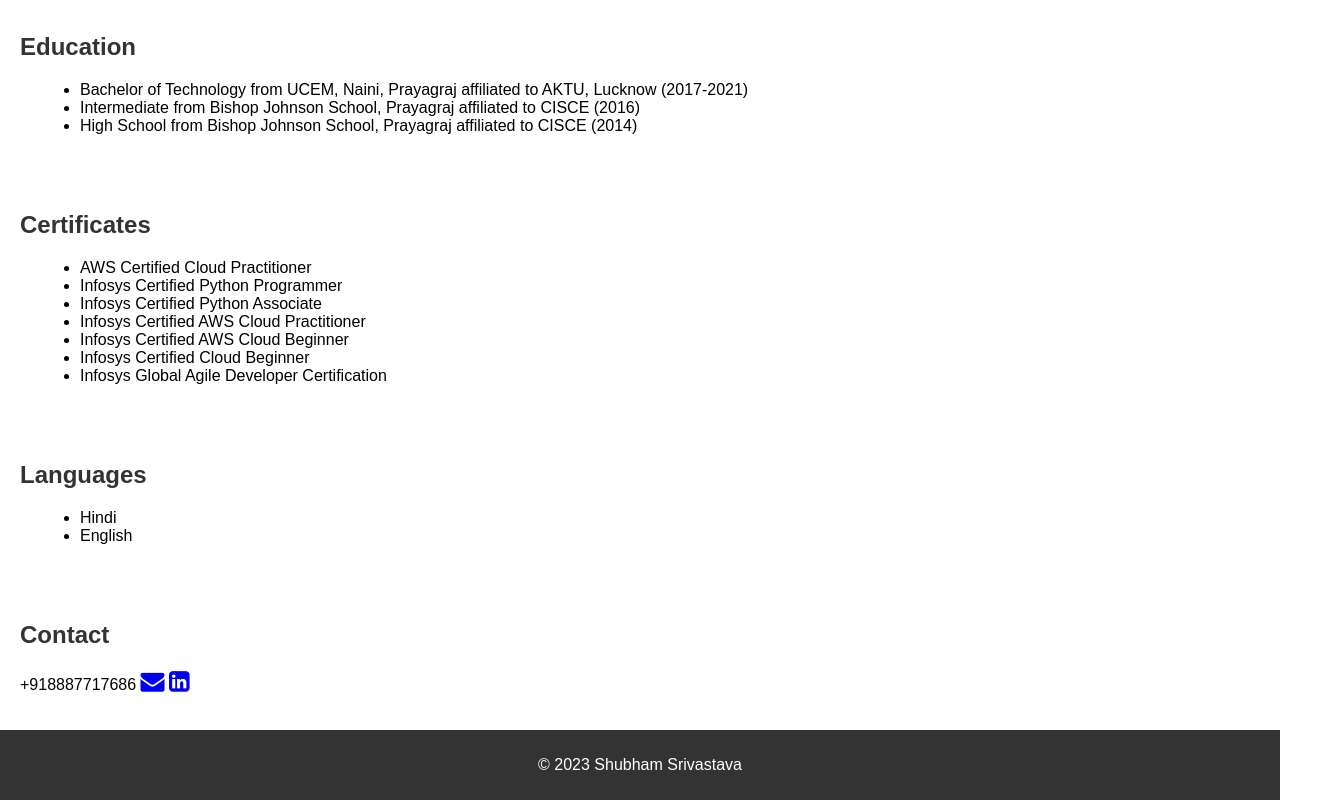
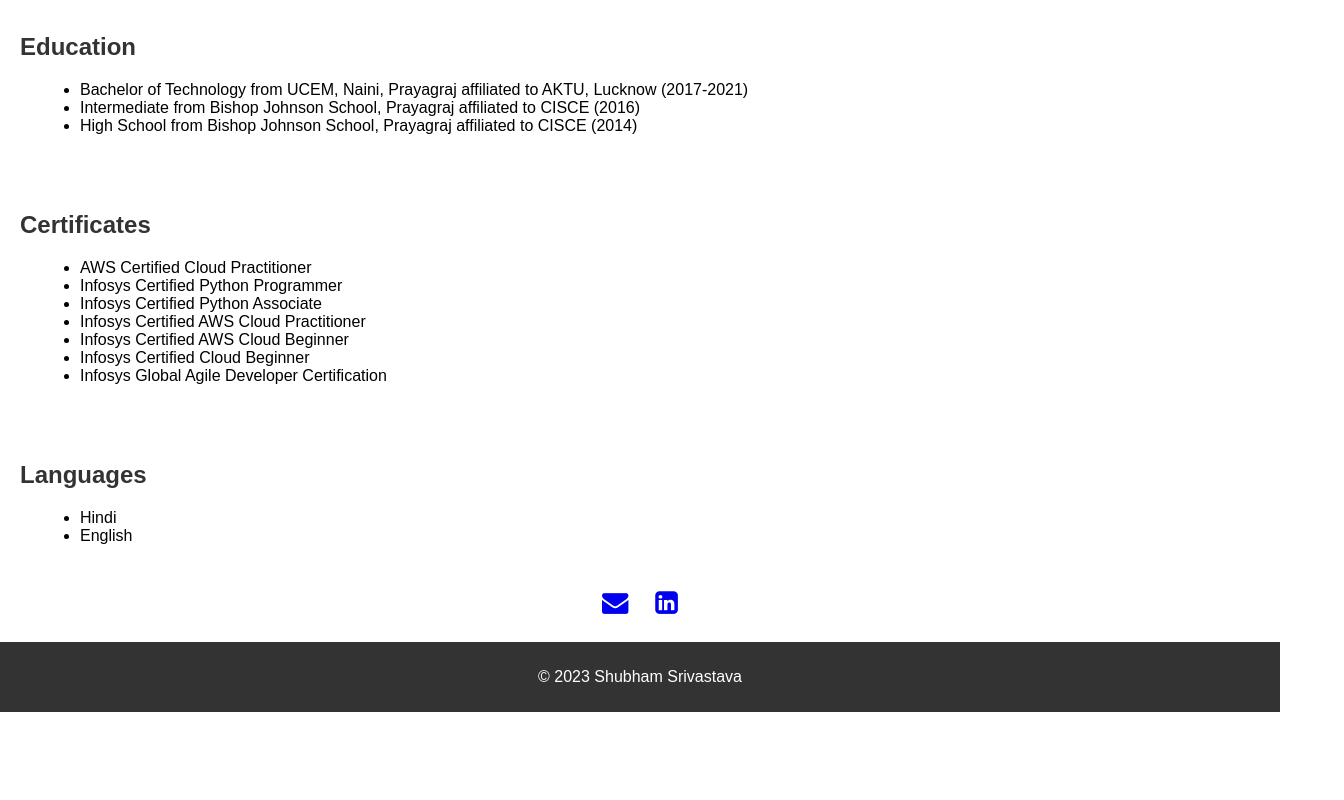
Before and after one commit to Chresko08/Portfolio, a plain HTML site: page index.html in a window 1280 px wide. Shown: the part 1574-2374 px from the top of the page, 1344 px wide, since content can reach past the window. After the commit the page ends 2286 px from the top, so only its background shows below. Drawn offline with Linux system fonts and the light colour scheme.

Commit message:
Added anmations and moved contacts

```diff
--- a/index.html
+++ b/index.html
@@ -9,7 +9,7 @@
     <title>Shubham Srivastava - Software Engineer</title>
     <link rel="stylesheet" href="styles.css">
 </head>
-<body>
+<body class="fade-in">
     <header>
         <h1>Shubham Srivastava</h1>
         <p>Digital Specialist Engineer (Infosys)</p>
@@ -25,7 +25,6 @@
             <li><a href="#education">Education</a></li>
             <li><a href="#certificates">Certificates</a></li>
             <li><a href="#languages">Languages</a></li>
-            <li><a href="#contact">Contact</a></li>
         </ul>
     </nav>
 
@@ -120,8 +119,6 @@
     </section>
 
     <section id="contact">
-        <h2>Contact</h2>
-        <p>+918887717686
         <a href="mailto:shubhamsrivastava08@gmail.com"><i style="font-size:24px" class="fa">&#xf0e0;</i></a>
         <a href="https://www.linkedin.com/in/chresko" target="_blank"><i style="font-size:24px" class="fa">&#xf08c;</i></a></p>
     </section>
--- a/styles.css
+++ b/styles.css
@@ -72,28 +72,16 @@
     color: #00aaff; /* Color for hover state */
 }
 
-
 /* Animate header text */
 header h1 {
     font-size: 36px;
-    animation: textScale 1s ease-in-out infinite alternate;
 }
 header p {
     font-size: 16px;
-    animation: textScale 1s ease-in-out infinite alternate;
-}
-
-@keyframes textScale {
-    0% {
-        transform: scale(1);
-    }
-    100% {
-        transform: scale(1.03);
-    }
 }
 
 .fade-in {
-     animation: fadeIn 5s;
+     animation: fadeIn 3s;
     }
 @keyframes fadeIn {
     0% { opacity: 0; }
@@ -107,3 +95,22 @@
     object-fit: cover; /* Maintain the aspect ratio and fill the circle */
     overflow: hidden; /* Hide anything outside the circle */
 }
+
+#contact {
+    text-align: center; /* Center-align the content horizontally */
+    padding: 10px;
+    animation: textScale 1s ease-in-out infinite alternate;
+}
+
+#contact a {
+    margin: 0 10px; /* Add some space between the icons */
+}
+
+@keyframes textScale {
+    0% {
+        transform: scale(1);
+    }
+    100% {
+        transform: scale(1.1);
+    }
+}
```
